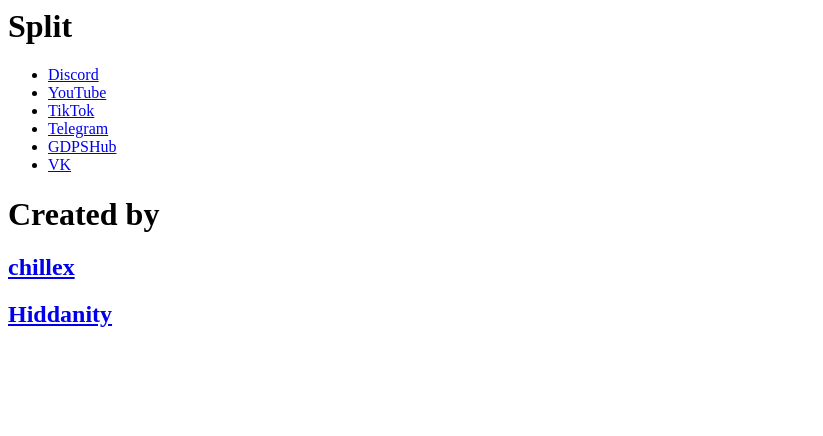
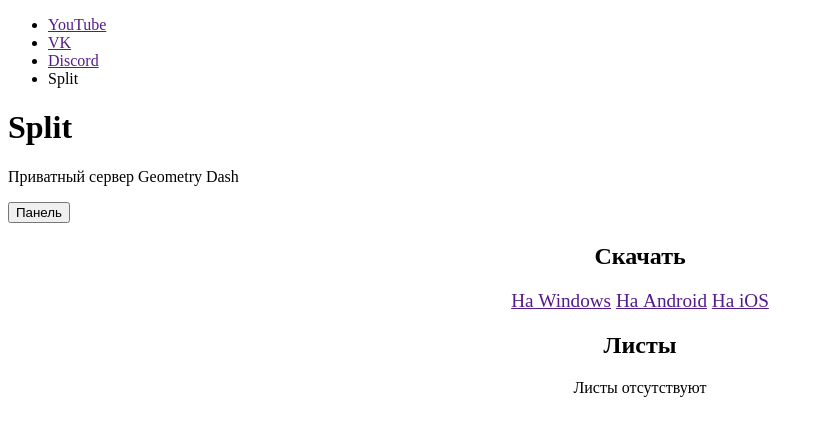
Before and after one commit to splitgdps/splitgdps.github.io, a plain HTML site: page index.html in a window 1280 px wide. Shown: the whole page, without its empty margins (0-823 px from the left). Drawn offline with Linux system fonts and the light colour scheme.

Commit message:
Update index.html

```diff
--- a/index.html
+++ b/index.html
@@ -1,22 +1,30 @@
-<html>
+<!DOCTYPE html>
+<!--Сделано chillex26 в Discord, пожалуйста, отметьте меня как автора, если вы используете этот код-->
+<html lang="ru">
 	<head>
 		<meta charset="utf-8">
-        <title>Split</title>
+		<meta name="viewport" content="width=device-width, initial-scale=1.0">
+		<title>SplitGDPS</title>
+		<link rel="stylesheet" href="style.css">
 	</head>
 	<body>
+		<ul>
+			<li><a href="">YouTube</a></li>
+			<li><a href="">VK</a></li>
+			<li><a href="">Discord</a></li>
+			<li class="split">Split</li>
+		</ul>
 		<h1>Split</h1>
-        <ul>
-            <li><a href="https://discord.gg/SRrgWfVZta">Discord</a></li>
-            <li><a href="https://youtube.com/@SplitGDPS">YouTube</a></li>
-            <li><a href="https://tiktok.com/@splitgdps">TikTok</a></li>
-            <li><a href="https://t.me/splitgdps">Telegram</a></li>
-            <li><a href="https://gdpshub.com/gdps/?id=323">GDPSHub</a></li>
-            <li><a href="https://vk.com/splitgdps">VK</a></li>
-        </ul>
-        <footer>
-            <h1>Created by</h1>
-            <h2><a href="chillex">chillex</a></h2>
-            <h2><a href="hiddanity">Hiddanity</a></h2>
-        </footer>
+		<p>Приватный сервер Geometry Dash</p>
+		<a href=""><button class="button panel">Панель</button></a>
+		<center>
+			<h2>Скачать</h2>
+			<big><a href="">На Windows</a>
+			<a href="">На Android</a>
+			<a href="">На iOS</a></big>
+			<h2>Листы</h2>
+			Листы отсутствуют
+		</center>
+	<!--id="download" <a href="#download"><button class="button">Скачать</button></a>-->
 	</body>
 </html>
```
Lines whose indentation alone changed are shown as unchanged.
